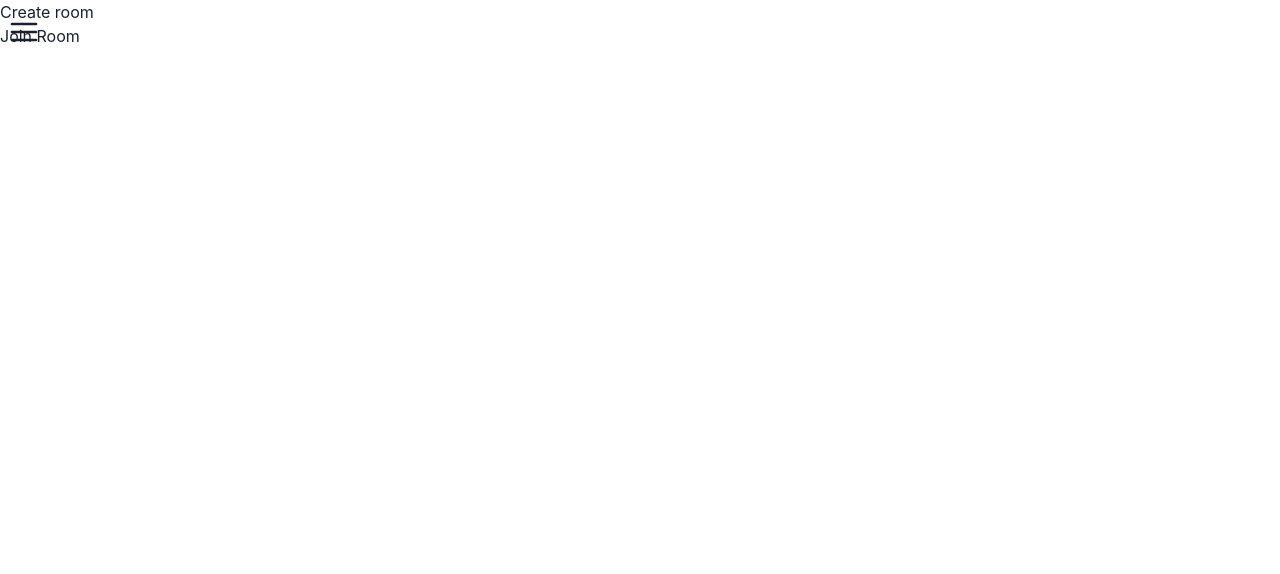
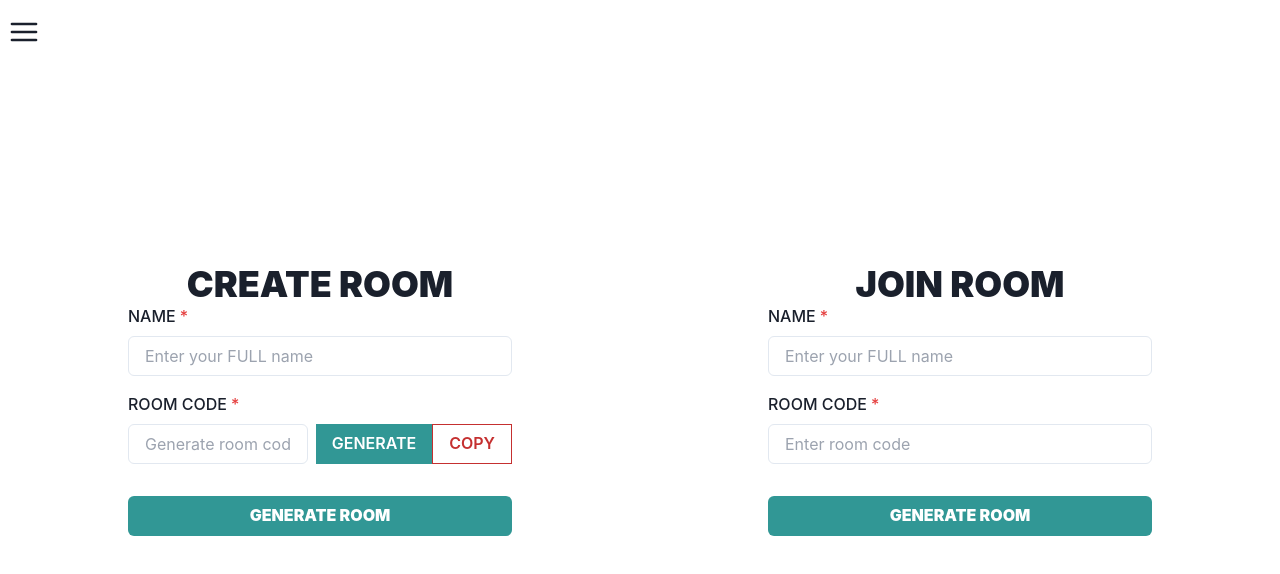
Before and after one commit to muuuy/japanese-dictionary, a React (Vite) app in the folder client/: page /create-whiteboard in a window 1280 px wide. Shown: the top 574 px of the page. Built offline with nearby package versions, Linux system fonts and the light colour scheme.

Commit message:
added some form stuff

```diff
--- a/client/src/App.tsx
+++ b/client/src/App.tsx
@@ -1,30 +1,12 @@
 import "./index.css";
 import { BrowserRouter as Router, Route, Routes } from "react-router-dom";
-import { createBrowserRouter } from "react-router-dom";
 
 import Navbar from "./components/Navbar";
 
 import Home from "./pages/Home";
-import WhiteboardForm from "./components/WhiteboardForm";
-
-const router = createBrowserRouter([
-  {
-    path: "/create-whiteboard/",
-    element: <WhiteboardForm />,
-  },
-]);
+import WhiteboardForm from "./pages/WhiteboardForm";
 
 function App() {
-  interface User {
-    name: string;
-    id: number;
-  }
-
-  const user: User = {
-    name: "matt",
-    id: 0,
-  };
-
   return (
     <Router>
       <div className="flex">
--- a/client/src/components/WhiteboardForm.tsx
+++ /dev/null
@@ -1,27 +0,0 @@
-import {
-  FormControl,
-  FormLabel,
-  FormErrorMessage,
-  FormHelperText,
-} from "@chakra-ui/react";
-
-const WhiteboardForm = () => {
-  return (
-    <>
-      <div>
-        <h1>Create room</h1>
-        <FormControl>
-          <FormControl></FormControl>
-        </FormControl>
-      </div>
-      <div>
-        <h1>Join Room</h1>
-        <FormControl>
-          <FormControl></FormControl>
-        </FormControl>
-      </div>
-    </>
-  );
-};
-
-export default WhiteboardForm;
--- /dev/null
+++ b/client/src/components/WhiteboardFormComponents/CreateRoomForm.tsx
@@ -0,0 +1,73 @@
+import React, { useEffect, useState } from "react";
+
+import {
+  FormControl,
+  FormLabel,
+  FormErrorMessage,
+  Input,
+} from "@chakra-ui/react";
+import { Button, ButtonGroup } from "@chakra-ui/react";
+
+const CreateRoomForm = () => {
+  interface Form {
+    name: string;
+    roomCode: string;
+  }
+
+  const [formData, setFormData] = useState<Form>({
+    name: "",
+    roomCode: "",
+  });
+
+  const handleChange = (event: React.ChangeEvent<HTMLInputElement>) => {
+    event.preventDefault();
+    setFormData({ ...formData, [event.target.name]: event.target.value });
+  };
+
+  const handleSubmit = (event: React.ChangeEvent<HTMLInputElement>) => {};
+
+  const handleGenerate = (event: React.ChangeEvent<HTMLInputElement>) => {};
+
+  const handleCopy = (event: React.ChangeEvent<HTMLInputElement>) => {};
+
+  return (
+    <>
+      <FormControl maxW="60%" isRequired>
+        <FormLabel>NAME</FormLabel>
+        <Input
+          name="name"
+          placeholder="Enter your FULL name"
+          type="text"
+          autoComplete="true"
+          mb={4}
+          onChange={handleChange}
+        />
+        <FormErrorMessage></FormErrorMessage>
+      </FormControl>
+      <FormControl maxW="60%" isRequired>
+        <FormLabel>ROOM CODE</FormLabel>
+        <div className="flex flex-row gap-2">
+          <Input
+            name="roomCode"
+            placeholder="Generate room code"
+            type="text"
+            onChange={handleChange}
+          />
+          <ButtonGroup spacing={0}>
+            <Button colorScheme="teal" rounded="none">
+              GENERATE
+            </Button>
+            <Button colorScheme="red" variant="outline" rounded="none">
+              COPY
+            </Button>
+          </ButtonGroup>
+        </div>
+        <Button minW="100%" colorScheme="teal" mt={8}>
+          <span className="font-black">GENERATE ROOM</span>
+        </Button>
+      </FormControl>
+    </>
+  );
+};
+
+export default CreateRoomForm;
--- /dev/null
+++ b/client/src/components/WhiteboardFormComponents/JoinRoomForm.tsx
@@ -0,0 +1,58 @@
+import React, { useState } from "react";
+
+import {
+  FormControl,
+  FormLabel,
+  FormErrorMessage,
+  Input,
+} from "@chakra-ui/react";
+import { Button } from "@chakra-ui/react";
+
+const JoinRoomForm = () => {
+  interface Form {
+    name: string;
+    roomCode: string;
+  }
+
+  const [formData, setFormData] = useState<Form>({
+    name: "",
+    roomCode: "",
+  });
+
+  const handleChange = (event: React.ChangeEvent<HTMLInputElement>) => {
+    event.preventDefault();
+    setFormData({ ...formData, [event.target.name]: event.target.value });
+  };
+
+  const handleSubmit = (event: React.ChangeEvent<HTMLInputElement>) => {};
+
+  return (
+    <>
+      <FormControl maxW="60%" isRequired>
+        <FormLabel>NAME</FormLabel>
+        <Input
+          name="name"
+          placeholder="Enter your FULL name"
+          type="text"
+          mb={4}
+          autoComplete="true"
+          onChange={handleChange}
+        />
+      </FormControl>
+      <FormControl maxW="60%" isRequired>
+        <FormLabel>ROOM CODE</FormLabel>
+        <Input
+          name="roomCode"
+          placeholder="Enter room code"
+          type="text"
+          onChange={handleChange}
+        />
+        <Button minW="100%" colorScheme="teal" mt={8}>
+          <span className="font-black">GENERATE ROOM</span>
+        </Button>
+      </FormControl>
+    </>
+  );
+};
+
+export default JoinRoomForm;
--- /dev/null
+++ b/client/src/pages/WhiteboardForm.tsx
@@ -0,0 +1,19 @@
+import JoinRoomForm from "../components/WhiteboardFormComponents/JoinRoomForm";
+import CreateRoomForm from "../components/WhiteboardFormComponents/CreateRoomForm";
+
+const WhiteboardForm = () => {
+  return (
+    <div className="flex flex-row">
+      <div className="flex flex-col w-1/2 h-screen justify-center items-center">
+        <h1 className="text-4xl font-black">CREATE ROOM</h1>
+        <CreateRoomForm />
+      </div>
+      <div className="flex flex-col w-1/2 h-screen justify-center items-center">
+        <h1 className="text-4xl font-black">JOIN ROOM</h1>
+        <JoinRoomForm />
+      </div>
+    </div>
+  );
+};
+
+export default WhiteboardForm;
```
